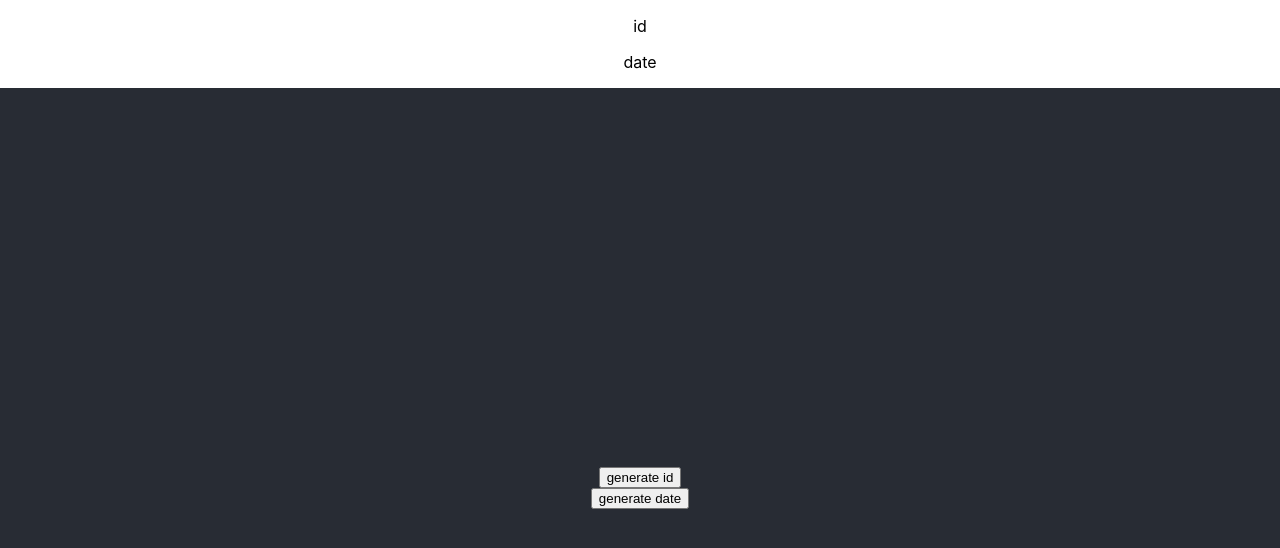
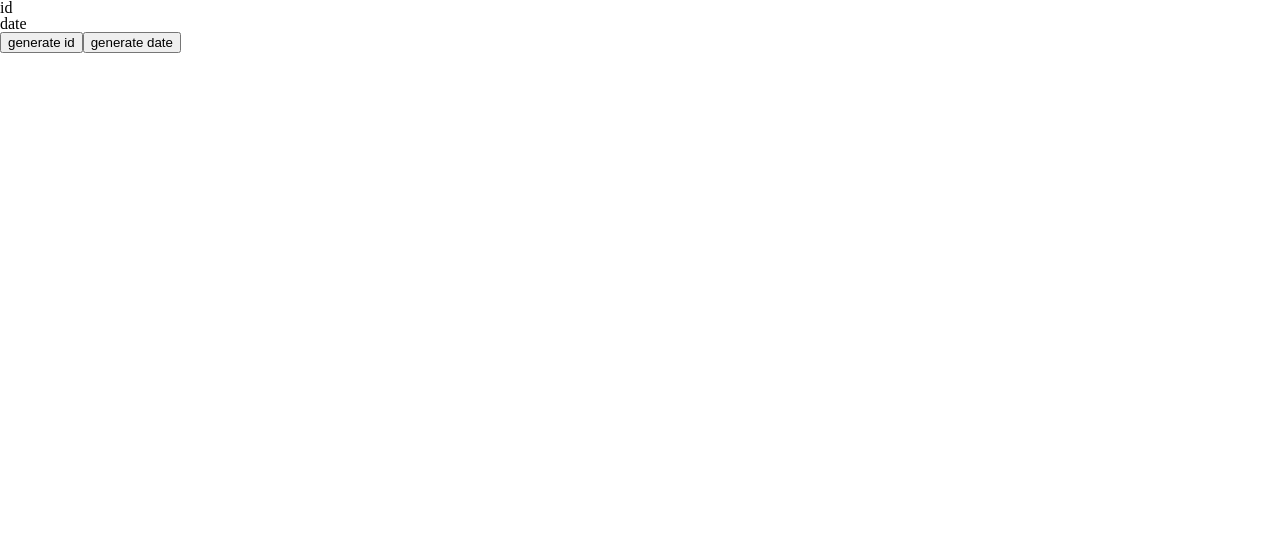
Before and after one commit to mocking-tiger/re-re-board, a React (Create React App) app: page / in a window 1280 px wide. Shown: the top 548 px of the page. Built offline with nearby package versions, Linux system fonts and the light colour scheme.

Commit message:
style: 리셋CSS

```diff
--- a/src/App.css
+++ b/src/App.css
@@ -1,38 +1,136 @@
-.App {
-  text-align: center;
+/**
+ * Minified by jsDelivr using clean-css v5.3.3.
+ * Original file: /npm/reset-css@5.0.2/reset.css
+ *
+ * Do NOT use SRI with dynamically generated files! More information: https://www.jsdelivr.com/using-sri-with-dynamic-files
+ */
+a,
+abbr,
+acronym,
+address,
+applet,
+article,
+aside,
+audio,
+b,
+big,
+blockquote,
+body,
+canvas,
+caption,
+center,
+cite,
+code,
+dd,
+del,
+details,
+dfn,
+div,
+dl,
+dt,
+em,
+embed,
+fieldset,
+figcaption,
+figure,
+footer,
+form,
+h1,
+h2,
+h3,
+h4,
+h5,
+h6,
+header,
+hgroup,
+html,
+i,
+iframe,
+img,
+ins,
+kbd,
+label,
+legend,
+li,
+main,
+mark,
+menu,
+nav,
+object,
+ol,
+output,
+p,
+pre,
+q,
+ruby,
+s,
+samp,
+section,
+small,
+span,
+strike,
+strong,
+sub,
+summary,
+sup,
+table,
+tbody,
+td,
+tfoot,
+th,
+thead,
+time,
+tr,
+tt,
+u,
+ul,
+var,
+video {
+  margin: 0;
+  padding: 0;
+  border: 0;
+  font-size: 100%;
+  font: inherit;
+  vertical-align: baseline;
 }
-
-.App-logo {
-  height: 40vmin;
-  pointer-events: none;
+article,
+aside,
+details,
+figcaption,
+figure,
+footer,
+header,
+hgroup,
+main,
+menu,
+nav,
+section {
+  display: block;
 }
-
-@media (prefers-reduced-motion: no-preference) {
-  .App-logo {
-    animation: App-logo-spin infinite 20s linear;
-  }
+[hidden] {
+  display: none;
 }
-
-.App-header {
-  background-color: #282c34;
-  min-height: 100vh;
-  display: flex;
-  flex-direction: column;
-  align-items: center;
-  justify-content: center;
-  font-size: calc(10px + 2vmin);
-  color: white;
+body {
+  line-height: 1;
 }
-
-.App-link {
-  color: #61dafb;
+menu,
+ol,
+ul {
+  list-style: none;
 }
-
-@keyframes App-logo-spin {
-  from {
-    transform: rotate(0deg);
-  }
-  to {
-    transform: rotate(360deg);
-  }
+blockquote,
+q {
+  quotes: none;
 }
+blockquote:after,
+blockquote:before,
+q:after,
+q:before {
+  content: '';
+  content: none;
+}
+table {
+  border-collapse: collapse;
+  border-spacing: 0;
+}
+/*# sourceMappingURL=/sm/04f4d35563f7cf9516264fcbb6e11a85def2ae5616df66563711867fe05befec.map */
```
